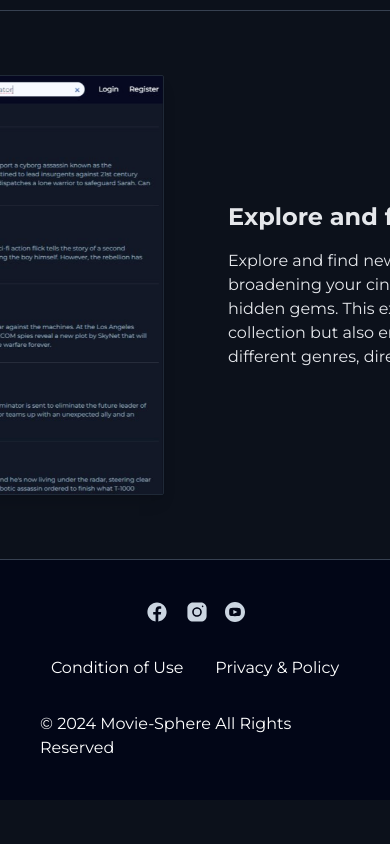
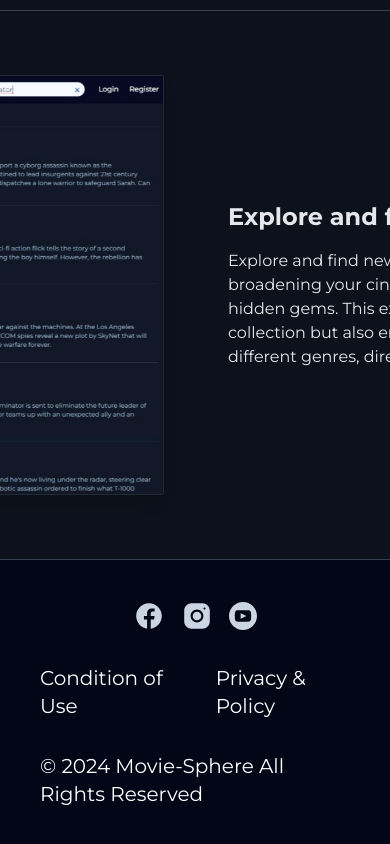
Before and after one commit to AnilBASARAN/movie-sphere, a Next.js app: page / in a window 390 px wide. Shown: the part 2160-3004 px from the top of the page. Before the commit the page ends 2960 px from the top, so only its background shows below. Built offline with nearby package versions, Linux system fonts and the light colour scheme; no server answers.

Commit message:
fix: css

```diff
--- a/src/components/Footer/index.tsx
+++ b/src/components/Footer/index.tsx
@@ -2,15 +2,15 @@ import React from "react";
 
 export default function Footer() {
   return (
-    <footer className="flex flex-col justify-center gap-8 items-center p-10 relative bottom-0 left-0 right-0 bg-slate-950 z-50 ">
+    <footer className="flex flex-col justify-center gap-8 items-center p-10 relative bottom-0 left-0 right-0 bg-slate-950 z-50 text-xl md:text-base ">
       <div className=" flex justify-center align-middle items-center gap-4 ">
         <svg
           className="footer-svg"
           xmlns="http://www.w3.org/2000/svg"
           x="0px"
           y="0px"
-          width="24"
-          height="24"
+          width="32"
+          height="32"
           viewBox="0 0 30 30"
         >
           <path d="M15,3C8.373,3,3,8.373,3,15c0,6.016,4.432,10.984,10.206,11.852V18.18h-2.969v-3.154h2.969v-2.099c0-3.475,1.693-5,4.581-5 c1.383,0,2.115,0.103,2.461,0.149v2.753h-1.97c-1.226,0-1.654,1.163-1.654,2.473v1.724h3.593L19.73,18.18h-3.106v8.697 C22.481,26.083,27,21.075,27,15C27,8.373,21.627,3,15,3z"></path>
@@ -20,8 +20,8 @@ export default function Footer() {
           xmlns="http://www.w3.org/2000/svg"
           x="0px"
           y="0px"
-          width="24"
-          height="24"
+          width="32"
+          height="32"
           viewBox="0 0 30 30"
         >
           <path d="M 9.9980469 3 C 6.1390469 3 3 6.1419531 3 10.001953 L 3 20.001953 C 3 23.860953 6.1419531 27 10.001953 27 L 20.001953 27 C 23.860953 27 27 23.858047 27 19.998047 L 27 9.9980469 C 27 6.1390469 23.858047 3 19.998047 3 L 9.9980469 3 z M 22 7 C 22.552 7 23 7.448 23 8 C 23 8.552 22.552 9 22 9 C 21.448 9 21 8.552 21 8 C 21 7.448 21.448 7 22 7 z M 15 9 C 18.309 9 21 11.691 21 15 C 21 18.309 18.309 21 15 21 C 11.691 21 9 18.309 9 15 C 9 11.691 11.691 9 15 9 z M 15 11 A 4 4 0 0 0 11 15 A 4 4 0 0 0 15 19 A 4 4 0 0 0 19 15 A 4 4 0 0 0 15 11 z"></path>
@@ -29,8 +29,8 @@ export default function Footer() {
         <svg
           className="footer-svg"
           xmlns="http://www.w3.org/2000/svg"
-          width="20"
-          height="20"
+          width="28"
+          height="28"
           viewBox="0 0 24 24"
         >
           <path d="M12 0c-6.627 0-12 5.373-12 12s5.373 12 12 12 12-5.373 12-12-5.373-12-12-12zm4.441 16.892c-2.102.144-6.784.144-8.883 0-2.276-.156-2.541-1.27-2.558-4.892.017-3.629.285-4.736 2.558-4.892 2.099-.144 6.782-.144 8.883 0 2.277.156 2.541 1.27 2.559 4.892-.018 3.629-.285 4.736-2.559 4.892zm-6.441-7.234l4.917 2.338-4.917 2.346v-4.684z" />
```
